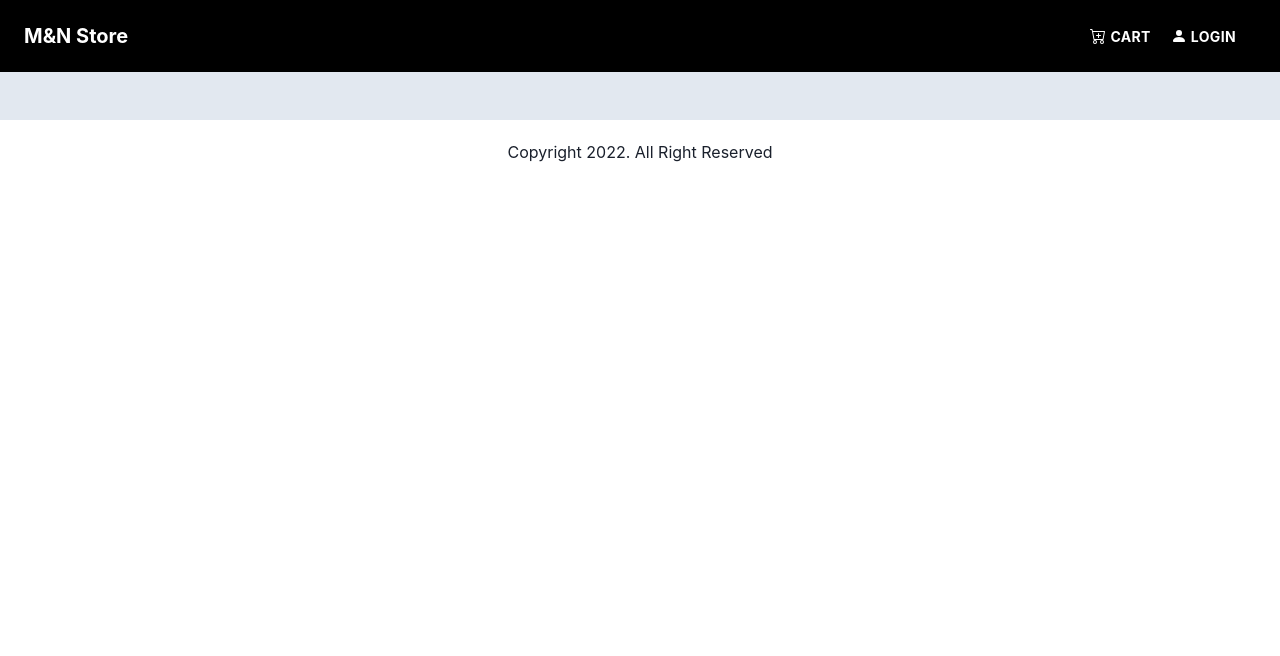
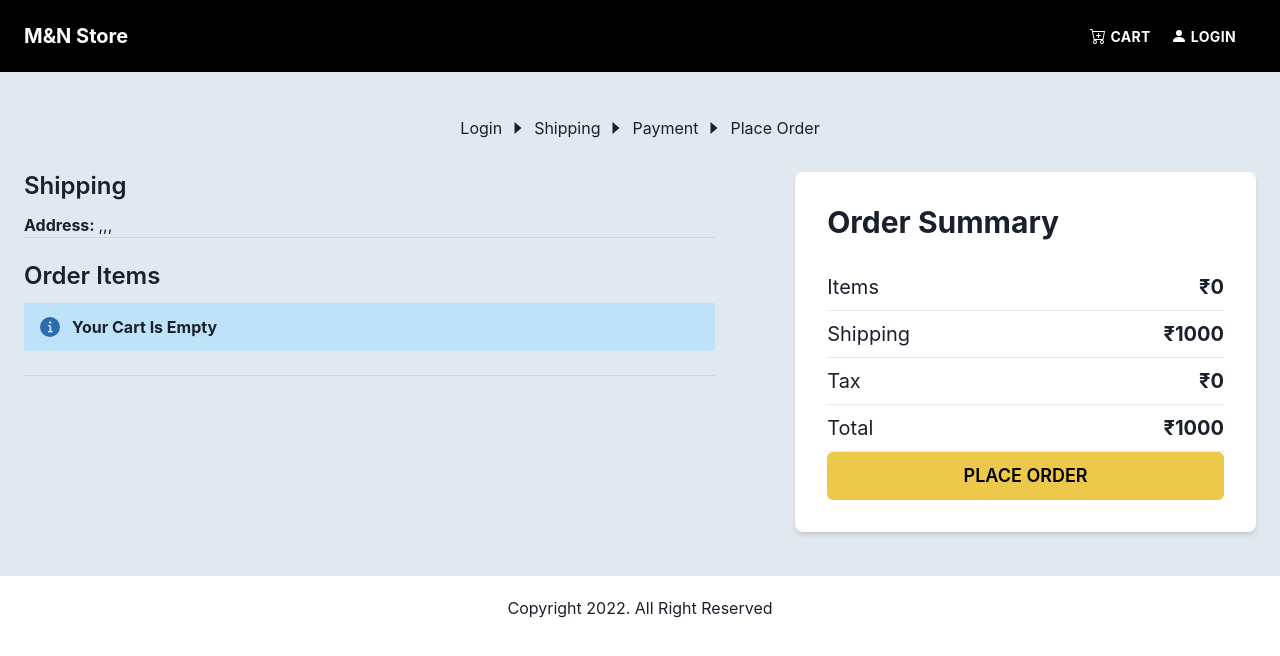
Before and after one commit to yaseenmalik008/E-Commerce, a React (Create React App) app in the folder frontend/: page /placeorder in a window 1280 px wide. Shown: the top 656 px of the page. Built offline with nearby package versions, Linux system fonts and the light colour scheme.

Commit message:
Step 46 completed. Place Order Screen done.

```diff
--- a/frontend/src/App.js
+++ b/frontend/src/App.js
@@ -11,6 +11,7 @@ import RegisterScreen from "./screen/RegisterScreen";
 import ProfileScreen from "./screen/ProfileScreen";
 import ShippingScreen from "./screen/ShippingScreen";
 import PaymentScreen from "./screen/PaymentScreen";
+import PlaceOrderScreen from "./screen/PlaceOrderScreen";
 
 const App = () => {
   return (
@@ -34,6 +35,7 @@ const App = () => {
           <Route path="/profile" element={<ProfileScreen />} />
           <Route path="/shipping" element={<ShippingScreen />} />
           <Route path ='/payment' element = {<PaymentScreen/>}/>
+          <Route path ='placeorder' element={<PlaceOrderScreen/>}/>
         </Routes>
       </Flex>
       <Footer />
--- /dev/null
+++ b/frontend/src/screen/PlaceOrderScreen.js
@@ -0,0 +1,193 @@
+import {
+  Box,
+  Button,
+  Flex,
+  Grid,
+  Heading,
+  Image,
+  Link,
+  Text,
+} from "@chakra-ui/react";
+import { useState } from "react";
+import { useDispatch, useSelector } from "react-redux";
+import { Link as RouterLink, useNavigate } from "react-router-dom";
+import CheckoutStep from "../Components/CheckoutStep";
+import Message from "../Components/Message";
+
+const PlaceOrderScreen = () => {
+  const cart = useSelector((state) => state.cart);
+
+  cart.itemsPrice = cart.cartItems.reduce(
+    (acc, currVal) => acc + currVal.price * currVal.qty,
+    0
+  );
+  cart.shippingPrice = cart.itemsPrice < 5000 ? 1000 : 0;
+  cart.taxPrice = (18 * cart.itemsPrice) / 100;
+  cart.totalPrice = cart.itemsPrice + cart.shippingPrice + cart.taxPrice;
+
+
+  const placeOrderHandler = () => {
+    console.log("palce order");
+  };
+
+  return (
+    <Flex w="full" direction="column" py="5">
+      <CheckoutStep step1 step2 step3 step4 />
+
+      <Grid templateColumns="3fr 2fr" gap="20">
+        {/* column 1 */}
+
+        <Flex direction="column">
+          {/* Shipping */}
+
+          <Box borderBottom="1px" pu="6" borderColor="gray.300">
+            <Heading as="h2" mb="3" fontSize="2xl" fontWeight="semibold">
+              Shipping
+            </Heading>
+            <Text>
+              <strong>Address: </strong>
+              {cart.shippingAddress.address},{cart.shippingAddress.city},
+              {cart.shippingAddress.postalCode},{cart.shippingAddress.country}
+            </Text>
+          </Box>
+
+          {/* order item */}
+
+          <Box borderBottom="1px" py="6" borderColor="gray.300">
+            <Heading as="h2" mb="3" fontSize="2xl" fontWeight="semibold">
+              Order Items
+            </Heading>
+
+            <Box>
+              {cart.cartItems.length === 0 ? (
+                <Message>Your Cart Is Empty</Message>
+              ) : (
+                <Box py="2">
+                  {cart.cartItems.map((item, idx) => (
+                    <Flex
+                      key={idx}
+                      alignItems="center"
+                      justifyContent="space-between"
+                    >
+                      <Flex py="2" alignItems="center">
+                        <Image
+                          src={item.image}
+                          alt={item.name}
+                          w="12"
+                          h="12"
+                          objectFit="cover"
+                          mr="6"
+                        />
+                        <Link
+                          fontWeight="bold"
+                          fontSize="xl"
+                          as={RouterLink}
+                          to={`/products/${item.product}`}
+                        >
+                          {item.name}
+                        </Link>
+                      </Flex>
+                      <Text fontSize="lg" fontWeight="semibold">
+                        {item.qty} x ₹{item.price} = ₹{+item.qty * item.price}
+                      </Text>
+                    </Flex>
+                  ))}
+                </Box>
+              )}
+            </Box>
+          </Box>
+        </Flex>
+
+        {/* Column 2 */}
+
+        <Flex
+          direction="column"
+          bgColor="white"
+          justifyContent="space-between"
+          py="8"
+          px="8"
+          shadow="md"
+          rounded="lg"
+          borderColor="gray.300"
+        >
+          <Box>
+            <Heading mb="6" as="h2" fontSize="3xl" fontWeight="bold">
+              Order Summary
+            </Heading>
+
+            {/* Item Price */}
+
+            <Flex
+              borderBottom="1px"
+              py="2"
+              borderColor="gray.200"
+              alignItems="center"
+              justifyContent="space-between"
+            >
+              <Text fontSize="xl">Items</Text>
+              <Text fontSize="xl" fontWeight="bold">
+                ₹{cart.itemsPrice}
+              </Text>
+            </Flex>
+
+            {/* Shipping Price */}
+
+            <Flex
+            borderBottom='1px'
+            py = '2'
+            borderColor='gray.200'
+            alignItems='center'
+            justifyContent='space-between'
+            >
+            <Text fontSize='xl'>Shipping</Text>
+            <Text fontSize='xl' fontWeight='bold'
+            >₹{cart.shippingPrice}</Text>
+
+            </Flex>
+
+            {/* Tax price  */}
+
+            <Flex
+            borderBottom='1px'
+            py = '2'
+            borderColor='gray.200'
+            alignItems ='center'
+            justifyContent ='space-between'
+            >
+            <Text fontSize='xl'>Tax</Text>
+            <Text fontSize='xl' fontWeight='bold'
+            >₹{cart.taxPrice}</Text>
+            </Flex>
+
+            {/* Total Price */}
+            <Flex
+            borderBottom='1px'
+            py=  '2'
+            borderColor='gray.200'
+            alignItems ='center'
+            justifyContent ='space-between'
+            >
+            <Text fontSize='xl'>Total</Text>
+            <Text fontSize='xl' fontWeight='bold'>₹{cart.totalPrice}</Text>
+
+            </Flex>
+          </Box>
+
+          <Button
+          size ='lg'
+          textTransform='uppercase'
+          colorScheme='yellow'
+          type ='button'
+          w ='full'
+          onClick ={placeOrderHandler}
+          disabled ={cart.cartItems===0}
+          >
+            Place Order
+          </Button>
+        </Flex>
+      </Grid>
+    </Flex>
+  );
+};
+
+export default PlaceOrderScreen;
```
